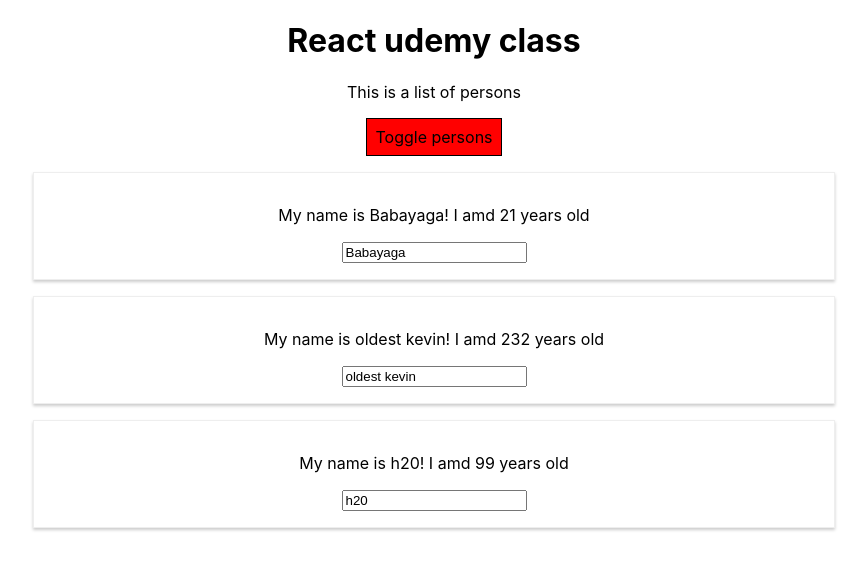
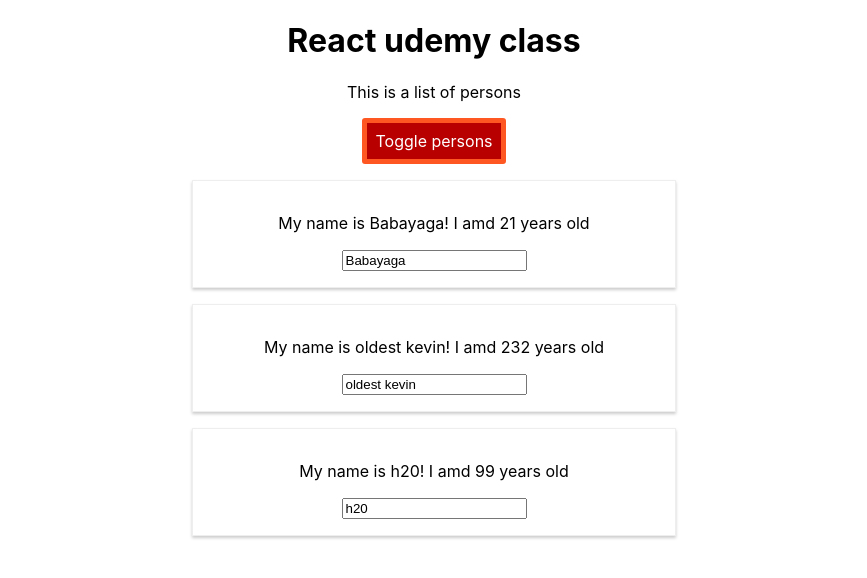
Before and after one commit to kjason1998/myapp, a React (Create React App) app: page / in a window 1280 px wide. Shown: the top 578 px of the page, without its empty margins (206-1073 px from the left). Built offline with nearby package versions, Linux system fonts and the light colour scheme.

Commit message:
dynamic styling using radium

```diff
--- a/src/App.js
+++ b/src/App.js
@@ -1,17 +1,20 @@
 import React, { useState } from "react";
 import "./App.css";
 import Person from "./Person/Person";
-import Radium from 'radium'
+import Radium, { StyleRoot } from "radium";
 import { render } from "@testing-library/react";
 
 // summary https://www.udemy.com/course/react-the-complete-guide-incl-redux/learn/lecture/8091086#notes in lecture 61
 
 const App = () => {
-
   const [persons, setPersons] = useState([
-    { id:'it is a key', name: "Babayaga", age: 21 },
-    { id:'key need to be unique and not related to index',name: "oldest kevin", age: 232 },
-    { id:'it is only dummy keys', name: "h20", age: 99 },
+    { id: "it is a key", name: "Babayaga", age: 21 },
+    {
+      id: "key need to be unique and not related to index",
+      name: "oldest kevin",
+      age: 232,
+    },
+    { id: "it is only dummy keys", name: "h20", age: 99 },
   ]);
   const [person, setPerson] = useState({ name: "kevin fist", age: 99999 });
 
@@ -28,26 +31,25 @@
   // Changing value of name of a person with the id inside the parameter.
   const nameChangeHandlerOnArray = (event, id) => {
     // get the index of the person with the unique id in the parameter
-    const personIndex = persons.findIndex(eachPerson =>{
-      return eachPerson.id === id
-    })
+    const personIndex = persons.findIndex((eachPerson) => {
+      return eachPerson.id === id;
+    });
 
     /**
      * Instead of accessing the person and changes it
      * better to make a new person object with the old Information
      * with the use of spread operator
      **/
-    const personCopy = {...persons[personIndex]}
+    const personCopy = { ...persons[personIndex] };
     // we can also use
     // const person = Object.assign({},persons[personIndex])
 
-    personCopy.name = event.target.value
+    personCopy.name = event.target.value;
 
-    const personsCopy = [...persons]
+    const personsCopy = [...persons];
 
-
-    personsCopy[personIndex] = personCopy
-    console.log(personsCopy)
+    personsCopy[personIndex] = personCopy;
+    console.log(personsCopy);
     setPersons(personsCopy);
   };
 
@@ -61,71 +63,88 @@
     });
   };
 
-  const [hidePersons,setHidePersons] = useState(false)
+  const [hidePersons, setHidePersons] = useState(false);
 
   const toggleHidePersonHandler = () => {
-    if(hidePersons){
-      setHidePersons(false)
-    }else{
-      setHidePersons(true)
+    if (hidePersons) {
+      setHidePersons(false);
+    } else {
+      setHidePersons(true);
     }
-  }
+  };
 
   // other way to pass param into a method (other way is using bind)
   const onDeleteHandler = (personIndex) => {
-    const tempPersons = [...persons]
-    tempPersons.splice(personIndex,1)
+    const tempPersons = [...persons];
+    tempPersons.splice(personIndex, 1);
     setPersons(tempPersons);
-  }
+  };
 
   // this is called in line styling - cannot use the full power of css
   const styleBtnToggle = {
-    backgroundColor: 'green',
-    color:'white',
-    font: 'inherit',
-    border: '1px solid',
-    padding: '8px',
-    cursor:'pointer',
+    backgroundColor: "green",
+    color: "white",
+    font: "inherit",
+    border: "5px solid #006b76",
+    borderRadius: "3px",
+    padding: "8px",
+    cursor: "pointer",
+    ":hover": {
+      backgroundColor: "lightgreen",
+    },
+    ":focus": {
+      outline: "none",
+    },
   };
+  // ':hover' is pseudo selector
 
   let personsView = null;
 
-  if(!hidePersons){
+  if (!hidePersons) {
     personsView = (
       <div>
-        {persons.map((person,index) => (
+        {persons.map((person, index) => (
           <Person
             click={() => onDeleteHandler(index)}
             name={person.name}
             age={person.age}
             key={person.id}
-            changes={(event) => nameChangeHandlerOnArray(event, person.id)}/>
+            changes={(event) => nameChangeHandlerOnArray(event, person.id)}
+          />
         ))}
-    </div>
+      </div>
     );
-    styleBtnToggle.backgroundColor = 'red'
-    styleBtnToggle.color = 'black'
-    styleBtnToggle.border = '1px solid black'
+    styleBtnToggle.backgroundColor = "#b80000";
+    styleBtnToggle.color = "white";
+    styleBtnToggle.border = "5px solid #ff5722";
+    styleBtnToggle.borderRadius = "3px";
+    styleBtnToggle[":hover"] = {
+      backgroundColor: "#db3e00",
+    };
+    styleBtnToggle[":focus"] = {
+      outline: "none",
+    };
   }
 
-  let classesP = []
-  if(persons.length<=2){
-    classesP.push('red')
+  let classesP = [];
+  if (persons.length <= 2) {
+    classesP.push("red");
   }
-  if(persons.length<=1){
-    classesP.push('bold')
+  if (persons.length <= 1) {
+    classesP.push("bold");
   }
 
   return (
-    // className to put the styling, this is the root element
-    <div className="App">
-      <h1>React udemy class</h1>
-      <p className={classesP.join(' ')}>This is a list of persons</p>
-      <button
-        style={styleBtnToggle}
-        onClick={toggleHidePersonHandler}>Toggle persons</button>
-      {personsView}
-    </div>
+    <StyleRoot>
+      <div className="App">
+        <h1>React udemy class</h1>
+        <p className={classesP.join(" ")}>This is a list of persons</p>
+        <button style={styleBtnToggle} onClick={toggleHidePersonHandler}>
+          Toggle persons
+        </button>
+        {personsView}
+      </div>
+    </StyleRoot>
   );
   // return React.createElement('div', {className: 'app'}, React.createElement('h1',null,'This is h1 header'));
   // on top is doing same thing as bellow - thus we need React import
--- a/src/Person/Person.js
+++ b/src/Person/Person.js
@@ -4,8 +4,14 @@
 
 // using ES6
 const Person = (props)  => {
+    const stylePerson = {
+        '@media (min-width: 500px)':{
+            width:'450px'
+        }
+    }
+
     return(
-        <div onClick={props.click} className='Person'>
+        <div onClick={props.click} className='Person' style={stylePerson}>
             <p>My name is {props.name}! I amd {props.age} years old</p>
             <p>{props.children}</p>
             <input type='test' onChange={props.changes} value={props.name}/>
```
